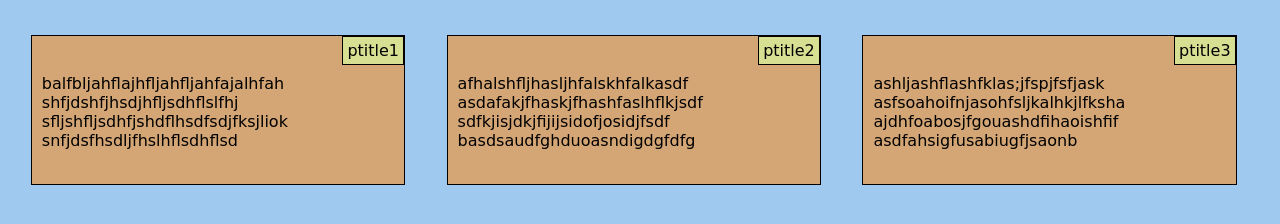
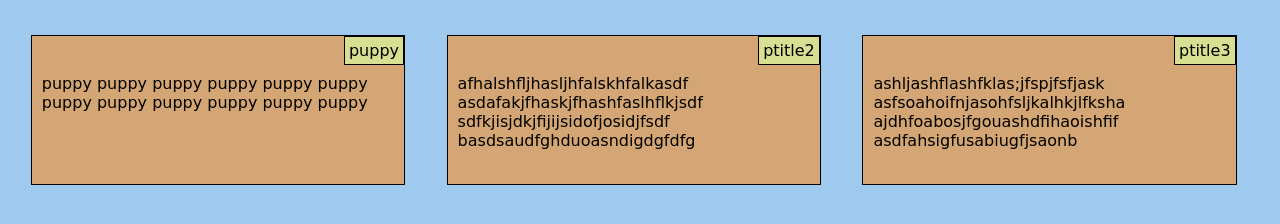
Before and after one commit to Prajwal-I/coursera, a plain HTML site: page docs/assignment_2/index.html in a window 1280 px wide. Shown: the part 62-286 px from the top of the page. Drawn offline with Linux system fonts and the light colour scheme.

Commit message:
Add files via upload

```diff
--- a/docs/assignment_2/index.html
+++ b/docs/assignment_2/index.html
@@ -2,7 +2,6 @@
 <html>
 <head>
 	<meta charset="utf-8">
-	<meta name="viewport" content="width=device-width , initial-scale=1">
 	<title>Assignment 2</title>
 	<link rel="stylesheet" type="text/css" href="css/styling.css">
 </head>
@@ -14,12 +13,10 @@
 
 
 			<p class="dec">
-				<span class="para-heading">ptitle1</span>
+				<span class="para-heading">puppy</span>
 				<br><br>
-				balfbljahflajhfljahfljahfajalhfah
-				shfjdshfjhsdjhfljsdhflslfhj
-				sfljshfljsdhfjshdflhsdfsdjfksjliok
-				snfjdsfhsdljfhslhflsdhflsd
+				puppy puppy puppy puppy puppy puppy
+				puppy puppy puppy puppy puppy puppy
 			</p>
 
 		</div>
```
